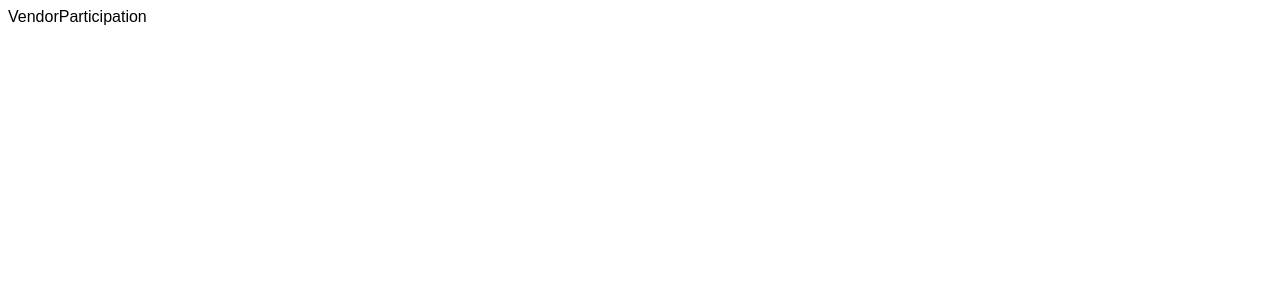
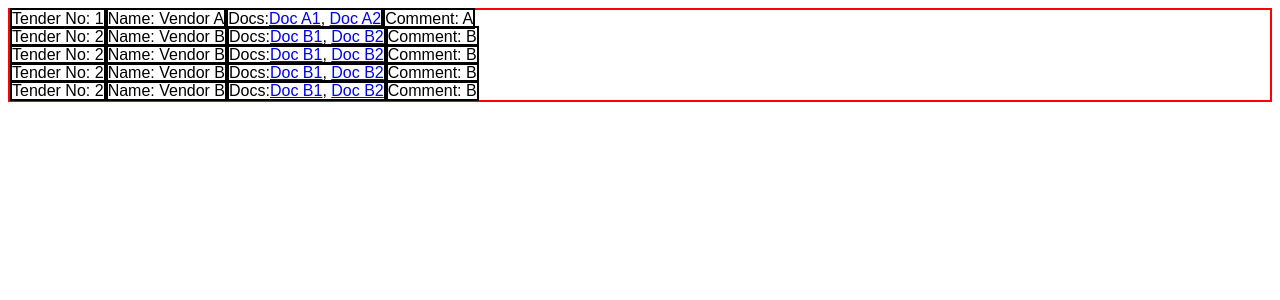
Before and after one commit to AP167/Docudeck-frontend, a React (Create React App) app: page /vendor-participation in a window 1280 px wide. Shown: the top 300 px of the page. Built offline with nearby package versions, Linux system fonts and the light colour scheme.

Commit message:
random changes

```diff
--- a/src/components/DisplayRules.js
+++ b/src/components/DisplayRules.js
@@ -58,6 +58,15 @@ const DisplayRules = () => {
     } catch (error) {
       console.error('Error searching for policies:', error);
     }
+
+    const filteredResults = documents.filter(document =>
+      document.content.toLowerCase().includes(searchTerm.toLowerCase()) &&
+      document.documentNumber.includes(documentNumber) && (!issueDate || document.issueDate === issueDate) &&
+      (!fromDate || !toDate || (document.issueDate >= fromDate && document.issueDate <= toDate))
+    );
+
+    setSearchResults(filteredResults);
+    setSelectedDocument(null);
   };
 
   const handleReset = () => {
@@ -199,6 +208,7 @@ const DisplayRules = () => {
         ) : (
           <div>
             <a href="#!" onClick={handleBackToResults}>Back to Results</a>
+            <button >download</button>
             <h2>{documents[selectedDocument].title}</h2>
             {/* <a href={URL.createObjectURL(documents[selectedDocument].url)} target="_blank" >
               View Uploaded PDF
--- a/src/components/VendorParticipation.js
+++ b/src/components/VendorParticipation.js
@@ -1,9 +1,87 @@
-import React from 'react'
+import React from 'react';
+import './styles/VendorParticipation.css';
 
 const VendorParticipation = () => {
+  const vendors = [
+    {
+      tender_no:'1',
+      name: 'Vendor A',
+      docs: [
+        { name: 'Doc A1', link: '/a.pdf' },
+        { name: 'Doc A2', link: '/b.pdf' },
+      ],
+      comment: 'A'
+    },
+    {
+      tender_no:'2',
+      name: 'Vendor B',
+      docs: [
+        { name: 'Doc B1', link: '/a.pdf' },
+        { name: 'Doc B2', link: '/b.pdf' },
+      ],
+      comment: 'B'
+    },
+    {
+      tender_no:'2',
+      name: 'Vendor B',
+      docs: [
+        { name: 'Doc B1', link: '/a.pdf' },
+        { name: 'Doc B2', link: '/b.pdf' },
+      ],
+      comment: 'B'
+    },
+    {
+      tender_no:'2',
+      name: 'Vendor B',
+      docs: [
+        { name: 'Doc B1', link: '/a.pdf' },
+        { name: 'Doc B2', link: '/b.pdf' },
+      ],
+      comment: 'B'
+    },
+    {
+      tender_no:'2',
+      name: 'Vendor B',
+      docs: [
+        { name: 'Doc B1', link: '/a.pdf' },
+        { name: 'Doc B2', link: '/b.pdf' },
+      ],
+      comment: 'B'
+    }
+  ];
+
   return (
-    <div>VendorParticipation</div>
-  )
+    <>
+      <div className="outer">
+        <div className='container'>
+          {vendors.map((vendor, index) => (
+            <div className='vendor' key={index}>
+              <span className='details'>
+                Tender No: {vendor.tender_no}
+              </span>
+              <span className='details'>
+                Name: {vendor.name}
+              </span>
+              <span className='details'>
+                Docs:
+                {vendor.docs.map((doc, docIndex) => (
+                  <span key={docIndex}>
+                    <a href={doc.link} target="_blank" rel="noopener noreferrer">
+                      {doc.name}
+                    </a>
+                    {docIndex < vendor.docs.length - 1 && ', '}
+                  </span>
+                ))}
+              </span>
+              <span className='details'>
+                Comment: {vendor.comment}
+              </span>
+            </div>
+          ))}
+        </div>
+      </div>
+    </>
+  );
 }
 
-export default VendorParticipation
+export default VendorParticipation;
--- /dev/null
+++ b/src/components/styles/VendorParticipation.css
@@ -0,0 +1,7 @@
+.container{
+    border: 2px solid red;
+}
+
+.details{
+    border: 2px solid black;
+}
```
